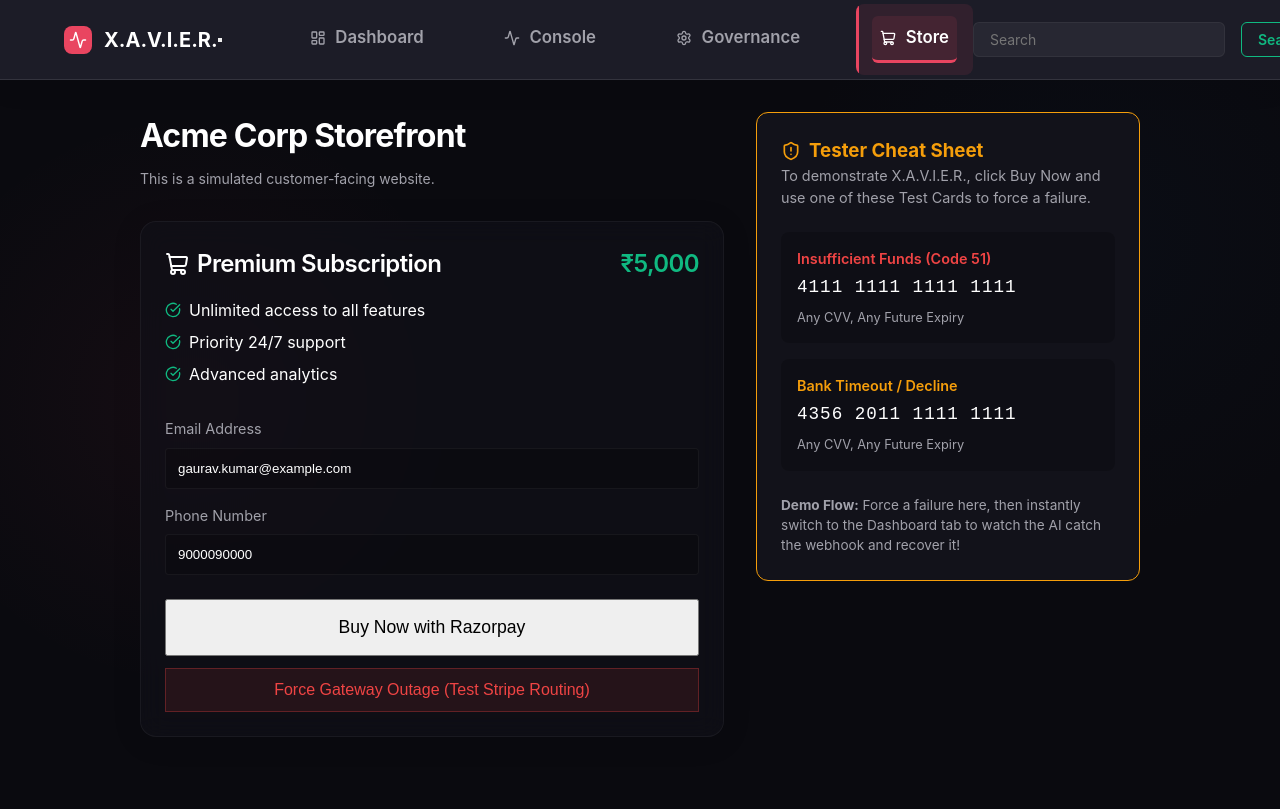
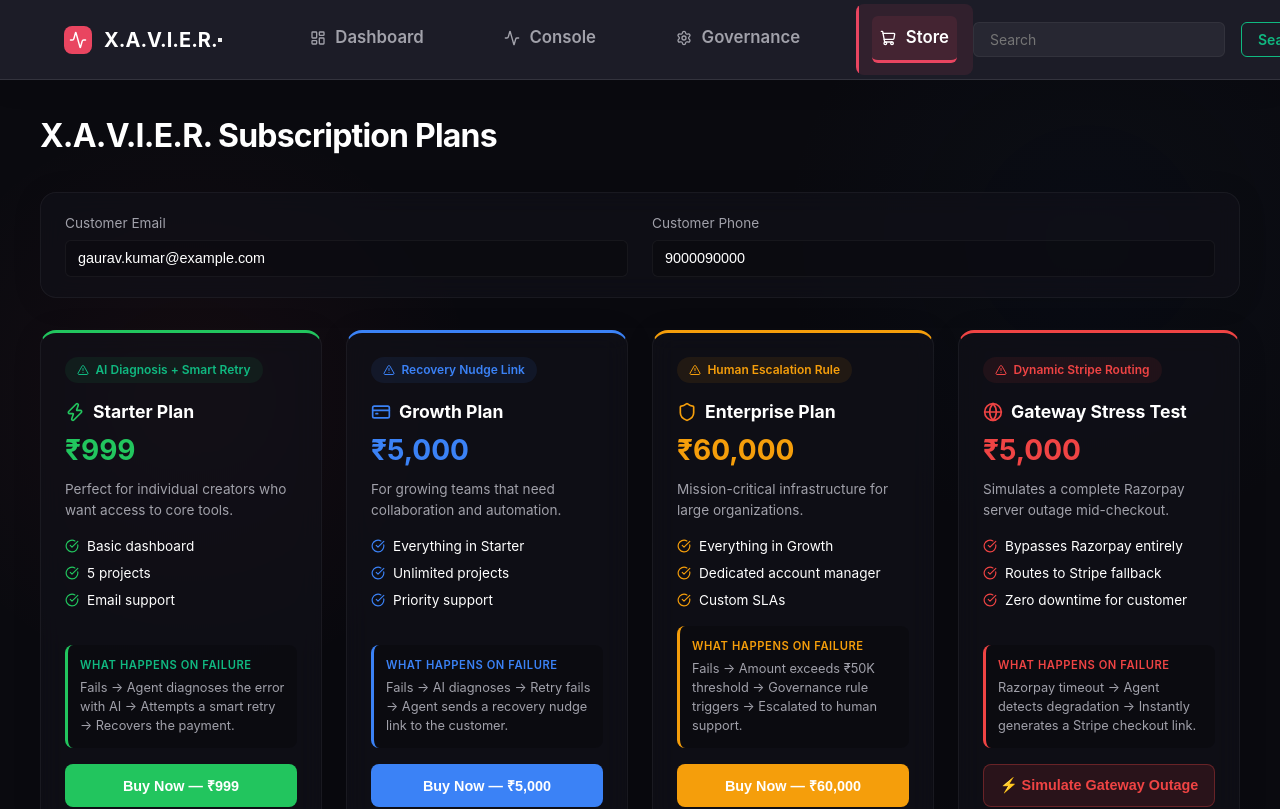
Before and after one commit to V1629/RevenueGuard, a React (Vite) app in the folder client/: page /store in a window 1280 px wide. Shown: the top 809 px of the page. Built offline with nearby package versions, Linux system fonts and the light colour scheme.

Commit message:
feat(store): build custom subscription tiers for demo and fix modal redirect bug

```diff
--- a/client/src/pages/StorePage.jsx
+++ b/client/src/pages/StorePage.jsx
@@ -1,82 +1,119 @@
 import { useState, useEffect } from 'react';
 import { useNavigate } from 'react-router-dom';
 import { motion } from 'framer-motion';
-import { ShoppingCart, CheckCircle, ShieldAlert, CreditCard } from 'lucide-react';
+import { ShoppingCart, CheckCircle, ShieldAlert, CreditCard, Zap, Shield, Globe, AlertTriangle } from 'lucide-react';
 import { toast } from '../components/Layout/NotificationToast';
+
+// ─── Product tiers, each demonstrates a different X.A.V.I.E.R. feature ───
+const PRODUCTS = [
+  {
+    id: 'starter',
+    name: 'Starter Plan',
+    price: 999,
+    color: '#22c55e',
+    icon: Zap,
+    tag: 'AI Diagnosis + Smart Retry',
+    tagColor: 'var(--success)',
+    description: 'Perfect for individual creators who want access to core tools.',
+    features: ['Basic dashboard', '5 projects', 'Email support'],
+    demoNote: 'Fails → Agent diagnoses the error with AI → Attempts a smart retry → Recovers the payment.',
+  },
+  {
+    id: 'growth',
+    name: 'Growth Plan',
+    price: 5000,
+    color: '#3b82f6',
+    icon: CreditCard,
+    tag: 'Recovery Nudge Link',
+    tagColor: 'var(--info)',
+    description: 'For growing teams that need collaboration and automation.',
+    features: ['Everything in Starter', 'Unlimited projects', 'Priority support'],
+    demoNote: 'Fails → AI diagnoses → Retry fails → Agent sends a recovery nudge link to the customer.',
+  },
+  {
+    id: 'enterprise',
+    name: 'Enterprise Plan',
+    price: 60000,
+    color: '#f59e0b',
+    icon: Shield,
+    tag: 'Human Escalation Rule',
+    tagColor: 'var(--warning)',
+    description: 'Mission-critical infrastructure for large organizations.',
+    features: ['Everything in Growth', 'Dedicated account manager', 'Custom SLAs'],
+    demoNote: 'Fails → Amount exceeds ₹50K threshold → Governance rule triggers → Escalated to human support.',
+  },
+  {
+    id: 'outage',
+    name: 'Gateway Stress Test',
+    price: 5000,
+    color: '#ef4444',
+    icon: Globe,
+    tag: 'Dynamic Stripe Routing',
+    tagColor: 'var(--danger)',
+    description: 'Simulates a complete Razorpay server outage mid-checkout.',
+    features: ['Bypasses Razorpay entirely', 'Routes to Stripe fallback', 'Zero downtime for customer'],
+    demoNote: 'Razorpay timeout → Agent detects degradation → Instantly generates a Stripe checkout link.',
+    isOutageTest: true,
+  },
+];
 
 export default function StorePage() {
   const navigate = useNavigate();
-  const [loading, setLoading] = useState(false);
+  const [loading, setLoading] = useState(null); // track which product is loading
   const [scriptLoaded, setScriptLoaded] = useState(false);
-
-  // New state for customer contact info
   const [customerEmail, setCustomerEmail] = useState('gaurav.kumar@example.com');
   const [customerPhone, setCustomerPhone] = useState('9000090000');
 
   useEffect(() => {
-    // Load Razorpay Checkout Script
     const script = document.createElement('script');
     script.src = 'https://checkout.razorpay.com/v1/checkout.js';
     script.onload = () => setScriptLoaded(true);
     document.body.appendChild(script);
-
-    return () => {
-      document.body.removeChild(script);
-    };
+    return () => { document.body.removeChild(script); };
   }, []);
 
-  const handleCheckout = async () => {
+  const handleCheckout = async (product) => {
+    if (product.isOutageTest) {
+      return handleSimulateOutage(product);
+    }
+
     if (!scriptLoaded) {
       toast('Razorpay SDK is still loading...', 'error');
       return;
     }
 
-    setLoading(true);
+    setLoading(product.id);
     try {
-      // 1. Create order on our backend
       const res = await fetch('http://localhost:3001/api/payment/create-order', {
         method: 'POST',
         headers: { 'Content-Type': 'application/json' },
-        body: JSON.stringify({ amount: 5000, currency: 'INR' })
+        body: JSON.stringify({ amount: product.price, currency: 'INR' })
       });
 
       const data = await res.json();
       if (!data.success) throw new Error("Failed to create order");
 
-      // 2. Open Razorpay Checkout
       const options = {
         key: data.keyId,
         amount: data.amount,
         currency: "INR",
-        name: "Acme Corp (Demo)",
-        description: "Premium Subscription",
-        image: "https://example.com/your_logo",
+        name: "X.A.V.I.E.R. (Demo)",
+        description: product.name,
         order_id: data.orderId,
         handler: function (response) {
-          // This only runs on SUCCESS
-          toast(`Payment Successful! Payment ID: ${response.razorpay_payment_id}`, 'success');
+          toast(`Payment Successful! ID: ${response.razorpay_payment_id}`, 'success');
         },
-        prefill: {
-          name: "Gaurav Kumar",
-          email: customerEmail,
-          contact: customerPhone
-        },
-        notes: {
-          address: "Razorpay Corporate Office"
-        },
-        theme: {
-          color: "#7289da" // Primary brand color
-        }
+        prefill: { name: "Gaurav Kumar", email: customerEmail, contact: customerPhone },
+        theme: { color: product.color }
       };
 
       const rzp = new window.Razorpay(options);
 
-      rzp.on('payment.failed', async function (response){
-        // This runs on FAILURE — send the failure directly to our backend
+      rzp.on('payment.failed', async function (response) {
         console.error("Payment Failed", response.error);
         toast(`Payment Failed: ${response.error.reason}. Agent triggered!`, 'error');
+        rzp.close();
 
-        // Report the failure directly to our backend (no webhook tunnel needed!)
         try {
           await fetch('http://localhost:3001/api/payment/report-failure', {
             method: 'POST',
@@ -86,21 +123,18 @@
               error_code: response.error.code || 'BAD_REQUEST_ERROR',
               error_reason: response.error.reason || 'payment_failed',
               error_description: response.error.description || 'Payment processing failed',
-              amount: data.amount, // amount in paise from the order
+              amount: data.amount,
               method: response.error.metadata?.method || 'card',
               bank: response.error.metadata?.bank || 'Unknown',
               email: customerEmail,
               phone: customerPhone
             })
           });
-          console.log("Failure reported to backend — agent triggered!");
-
-          // Instantly redirect to the Agent Console so they can watch it happen live!
-          navigate('/agent');
-
         } catch (err) {
           console.error("Failed to report to backend:", err);
         }
+
+        setTimeout(() => { window.location.href = '/agent'; }, 600);
       });
 
       rzp.open();
@@ -108,12 +142,12 @@
       console.error(e);
       toast('Could not initiate checkout. Is the backend running?', 'error');
     } finally {
-      setLoading(false);
+      setLoading(null);
     }
   };
 
-  const handleSimulateOutage = async () => {
-    setLoading(true);
+  const handleSimulateOutage = async (product) => {
+    setLoading(product.id);
     toast('Simulating a Razorpay server outage...', 'warning');
 
     try {
@@ -125,7 +159,7 @@
           error_code: 'gateway_timeout',
           error_reason: 'ACQUIRER_TIMEOUT',
           error_description: 'The payment request timed out between the gateway and the acquiring bank servers.',
-          amount: 500000,
+          amount: product.price * 100,
           method: 'card',
           bank: 'HDFC',
           email: customerEmail,
@@ -134,125 +168,143 @@
       });
 
       const data = await response.json();
-      console.log("Outage simulated — agent triggered!", data);
 
       if (data.fallbackUrl) {
         window.location.href = data.fallbackUrl;
       } else {
-         toast('Agent did not return a Stripe fallback link (check backend logs)', 'error');
-         setLoading(false);
+        toast('Agent triggered! Check the Agent Console.', 'info');
+        setTimeout(() => { window.location.href = '/agent'; }, 600);
       }
     } catch (err) {
       console.error("Failed to report outage:", err);
       toast('Failed to reach backend API', 'error');
-      setLoading(false);
+    } finally {
+      setLoading(null);
     }
   };
 
   return (
-    <div style={{ maxWidth: '1000px', margin: '0 auto', display: 'flex', gap: '2rem', flexWrap: 'wrap' }}>
+    <div style={{ maxWidth: '1200px', margin: '0 auto' }}>
 
-      <div style={{ flex: '1 1 500px', display: 'flex', flexDirection: 'column', gap: '2rem' }}>
-        <div>
-          <h1>Acme Corp Storefront</h1>
-          <p className="subtitle">This is a simulated customer-facing website.</p>
+      <div style={{ marginBottom: '2rem' }}>
+        <h1>X.A.V.I.E.R. Subscription Plans</h1>
       </div>
 
-        <motion.div
-          className="glass-card"
-          initial={{ opacity: 0, y: 20 }}
-          animate={{ opacity: 1, y: 0 }}
-        >
-          <div style={{ display: 'flex', justifyContent: 'space-between', alignItems: 'center', marginBottom: '1rem' }}>
-            <h2 style={{ display: 'flex', alignItems: 'center', gap: '0.5rem' }}>
-              <ShoppingCart size={24} /> Premium Subscription
-            </h2>
-            <h2 style={{ color: 'var(--success)' }}>₹5,000</h2>
+      {/* Customer Info */}
+      <div className="glass-card" style={{ marginBottom: '2rem', padding: '1.25rem 1.5rem' }}>
+        <div style={{ display: 'flex', gap: '1.5rem', alignItems: 'flex-end', flexWrap: 'wrap' }}>
+          <div style={{ flex: 1, minWidth: '200px' }}>
+            <label style={{ display: 'block', marginBottom: '0.4rem', fontSize: '0.85rem', color: 'var(--text-secondary)' }}>Customer Email</label>
+            <input type="email" value={customerEmail} onChange={(e) => setCustomerEmail(e.target.value)}
+              style={{ width: '100%', padding: '0.6rem 0.75rem', background: 'rgba(0,0,0,0.2)', border: '1px solid var(--border-glass)', borderRadius: '6px', color: '#fff', fontSize: '0.9rem' }} />
           </div>
-
-          <ul style={{ listStyle: 'none', padding: 0, display: 'flex', flexDirection: 'column', gap: '0.5rem', marginBottom: '2rem' }}>
-            <li style={{ display: 'flex', alignItems: 'center', gap: '0.5rem' }}><CheckCircle size={16} color="var(--success)" /> Unlimited access to all features</li>
-            <li style={{ display: 'flex', alignItems: 'center', gap: '0.5rem' }}><CheckCircle size={16} color="var(--success)" /> Priority 24/7 support</li>
-            <li style={{ display: 'flex', alignItems: 'center', gap: '0.5rem' }}><CheckCircle size={16} color="var(--success)" /> Advanced analytics</li>
-          </ul>
-
-          <div style={{ marginBottom: '1.5rem', display: 'flex', flexDirection: 'column', gap: '1rem' }}>
-            <div>
-              <label style={{ display: 'block', marginBottom: '0.5rem', fontSize: '0.9rem', color: 'var(--text-secondary)' }}>Email Address</label>
-              <input
-                type="email"
-                value={customerEmail}
-                onChange={(e) => setCustomerEmail(e.target.value)}
-                style={{ width: '100%', padding: '0.75rem', background: 'rgba(0,0,0,0.2)', border: '1px solid var(--border-glass)', borderRadius: '4px', color: '#fff' }}
-              />
+          <div style={{ flex: 1, minWidth: '200px' }}>
+            <label style={{ display: 'block', marginBottom: '0.4rem', fontSize: '0.85rem', color: 'var(--text-secondary)' }}>Customer Phone</label>
+            <input type="tel" value={customerPhone} onChange={(e) => setCustomerPhone(e.target.value)}
+              style={{ width: '100%', padding: '0.6rem 0.75rem', background: 'rgba(0,0,0,0.2)', border: '1px solid var(--border-glass)', borderRadius: '6px', color: '#fff', fontSize: '0.9rem' }} />
           </div>
-            <div>
-              <label style={{ display: 'block', marginBottom: '0.5rem', fontSize: '0.9rem', color: 'var(--text-secondary)' }}>Phone Number</label>
-              <input
-                type="tel"
-                value={customerPhone}
-                onChange={(e) => setCustomerPhone(e.target.value)}
-                style={{ width: '100%', padding: '0.75rem', background: 'rgba(0,0,0,0.2)', border: '1px solid var(--border-glass)', borderRadius: '4px', color: '#fff' }}
-              />
         </div>
       </div>
 
-          <div style={{ display: 'flex', flexDirection: 'column', gap: '0.75rem' }}>
-            <button
-              className="button-primary"
-              style={{ width: '100%', padding: '1rem', fontSize: '1.1rem' }}
-              onClick={handleCheckout}
-              disabled={loading}
+      {/* Product Grid */}
+      <div style={{ display: 'grid', gridTemplateColumns: 'repeat(auto-fill, minmax(260px, 1fr))', gap: '1.5rem', marginBottom: '2rem' }}>
+        {PRODUCTS.map((product, i) => {
+          const Icon = product.icon;
+          const isLoading = loading === product.id;
+
+          return (
+            <motion.div
+              key={product.id}
+              className="glass-card"
+              style={{ display: 'flex', flexDirection: 'column', borderTop: `3px solid ${product.color}`, padding: '1.5rem' }}
+              initial={{ opacity: 0, y: 20 }}
+              animate={{ opacity: 1, y: 0 }}
+              transition={{ delay: i * 0.1 }}
             >
-              {loading ? 'Processing...' : 'Buy Now with Razorpay'}
-            </button>
-            <button
-              className="button-secondary"
-              style={{ width: '100%', padding: '0.75rem', fontSize: '1rem', background: 'rgba(239, 68, 68, 0.1)', color: 'var(--danger)', border: '1px solid rgba(239, 68, 68, 0.3)' }}
-              onClick={handleSimulateOutage}
-              disabled={loading}
-            >
-              Force Gateway Outage (Test Stripe Routing)
-            </button>
-          </div>
-        </motion.div>
+              {/* Tag */}
+              <div style={{ display: 'inline-flex', alignItems: 'center', gap: '0.4rem', padding: '0.25rem 0.75rem', borderRadius: '100px',
+                background: `${product.color}15`, color: product.tagColor, fontSize: '0.75rem', fontWeight: 600, marginBottom: '1rem', width: 'fit-content' }}>
+                <AlertTriangle size={12} />
+                {product.tag}
               </div>
 
-      <div style={{ flex: '1 1 300px' }}>
+              {/* Header */}
+              <div style={{ display: 'flex', alignItems: 'center', gap: '0.5rem', marginBottom: '0.25rem' }}>
+                <Icon size={20} color={product.color} />
+                <h3 style={{ margin: 0, fontSize: '1.1rem' }}>{product.name}</h3>
+              </div>
+              <div style={{ fontSize: '1.75rem', fontWeight: 700, color: product.color, marginBottom: '0.5rem' }}>
+                ₹{product.price.toLocaleString('en-IN')}
+              </div>
+              <p style={{ fontSize: '0.85rem', color: 'var(--text-secondary)', marginBottom: '1rem', lineHeight: 1.5 }}>{product.description}</p>
+
+              {/* Features */}
+              <ul style={{ listStyle: 'none', padding: 0, margin: '0 0 1rem 0', display: 'flex', flexDirection: 'column', gap: '0.4rem', flex: 1 }}>
+                {product.features.map(f => (
+                  <li key={f} style={{ display: 'flex', alignItems: 'center', gap: '0.5rem', fontSize: '0.85rem' }}>
+                    <CheckCircle size={14} color={product.color} /> {f}
+                  </li>
+                ))}
+              </ul>
+
+              {/* Demo Note */}
+              <div style={{ padding: '0.75rem', background: 'rgba(0,0,0,0.2)', borderRadius: '8px', borderLeft: `3px solid ${product.color}`, marginBottom: '1rem' }}>
+                <div style={{ fontSize: '0.7rem', fontWeight: 600, color: product.tagColor, marginBottom: '0.25rem', textTransform: 'uppercase', letterSpacing: '0.05em' }}>What happens on failure</div>
+                <div style={{ fontSize: '0.8rem', color: 'var(--text-secondary)', lineHeight: 1.5 }}>{product.demoNote}</div>
+              </div>
+
+              {/* Buy Button */}
+              <button
+                onClick={() => handleCheckout(product)}
+                disabled={isLoading || loading !== null}
+                style={{
+                  width: '100%', padding: '0.75rem', border: 'none', borderRadius: '8px', cursor: 'pointer',
+                  background: product.isOutageTest ? `${product.color}20` : product.color,
+                  color: product.isOutageTest ? product.color : '#fff',
+                  border: product.isOutageTest ? `1px solid ${product.color}50` : 'none',
+                  fontWeight: 600, fontSize: '0.9rem', transition: 'opacity 0.2s',
+                  opacity: (loading !== null && !isLoading) ? 0.5 : 1,
+                }}
+              >
+                {isLoading ? 'Processing...' : product.isOutageTest ? '⚡ Simulate Gateway Outage' : `Buy Now — ₹${product.price.toLocaleString('en-IN')}`}
+              </button>
+            </motion.div>
+          );
+        })}
+      </div>
+
+      {/* Cheat Sheet */}
       <motion.div
-          className="glass-panel"
-          style={{ border: '1px solid var(--warning)', padding: '1.5rem', position: 'sticky', top: '100px' }}
-          initial={{ opacity: 0, x: 20 }}
-          animate={{ opacity: 1, x: 0 }}
-          transition={{ delay: 0.2 }}
+        className="glass-card"
+        style={{ border: '1px solid var(--warning)', padding: '1.5rem' }}
+        initial={{ opacity: 0, y: 20 }}
+        animate={{ opacity: 1, y: 0 }}
+        transition={{ delay: 0.5 }}
       >
         <h3 style={{ display: 'flex', alignItems: 'center', gap: '0.5rem', color: 'var(--warning)', marginTop: 0 }}>
           <ShieldAlert size={20} /> Tester Cheat Sheet
         </h3>
-          <p style={{ fontSize: '0.9rem', color: 'var(--text-secondary)' }}>
-            To demonstrate X.A.V.I.E.R., click Buy Now and use one of these Test Cards to force a failure.
+        <p style={{ fontSize: '0.9rem', color: 'var(--text-secondary)', marginBottom: '1rem' }}>
+          Click any plan above and use these Razorpay test cards to force a payment failure. The AI agent will kick in automatically.
         </p>
 
-          <div style={{ marginTop: '1.5rem', display: 'flex', flexDirection: 'column', gap: '1rem' }}>
-            <div style={{ background: 'rgba(0,0,0,0.2)', padding: '1rem', borderRadius: '8px' }}>
-              <div style={{ fontWeight: 600, fontSize: '0.9rem', color: 'var(--danger)', marginBottom: '0.25rem' }}>Insufficient Funds (Code 51)</div>
-              <code style={{ fontSize: '1.1rem', color: '#fff', letterSpacing: '1px' }}>4111 1111 1111 1111</code>
-              <div style={{ fontSize: '0.8rem', color: 'var(--text-secondary)', marginTop: '0.5rem' }}>Any CVV, Any Future Expiry</div>
+        <div style={{ display: 'flex', gap: '1rem', flexWrap: 'wrap' }}>
+          <div style={{ flex: 1, minWidth: '200px', background: 'rgba(0,0,0,0.2)', padding: '1rem', borderRadius: '8px' }}>
+            <div style={{ fontWeight: 600, fontSize: '0.85rem', color: 'var(--danger)', marginBottom: '0.25rem' }}>Insufficient Funds</div>
+            <code style={{ fontSize: '1rem', color: '#fff', letterSpacing: '1px' }}>4111 1111 1111 1111</code>
+            <div style={{ fontSize: '0.75rem', color: 'var(--text-secondary)', marginTop: '0.5rem' }}>Any CVV · Any Future Expiry</div>
           </div>
-
-            <div style={{ background: 'rgba(0,0,0,0.2)', padding: '1rem', borderRadius: '8px' }}>
-              <div style={{ fontWeight: 600, fontSize: '0.9rem', color: 'var(--warning)', marginBottom: '0.25rem' }}>Bank Timeout / Decline</div>
-              <code style={{ fontSize: '1.1rem', color: '#fff', letterSpacing: '1px' }}>4356 2011 1111 1111</code>
-              <div style={{ fontSize: '0.8rem', color: 'var(--text-secondary)', marginTop: '0.5rem' }}>Any CVV, Any Future Expiry</div>
+          <div style={{ flex: 1, minWidth: '200px', background: 'rgba(0,0,0,0.2)', padding: '1rem', borderRadius: '8px' }}>
+            <div style={{ fontWeight: 600, fontSize: '0.85rem', color: 'var(--warning)', marginBottom: '0.25rem' }}>Bank Timeout / Decline</div>
+            <code style={{ fontSize: '1rem', color: '#fff', letterSpacing: '1px' }}>4356 2011 1111 1111</code>
+            <div style={{ fontSize: '0.75rem', color: 'var(--text-secondary)', marginTop: '0.5rem' }}>Any CVV · Any Future Expiry</div>
           </div>
         </div>
 
-          <div style={{ marginTop: '1.5rem', fontSize: '0.85rem', color: 'var(--text-secondary)' }}>
-            <strong>Demo Flow:</strong> Force a failure here, then instantly switch to the Dashboard tab to watch the AI catch the webhook and recover it!
+        <div style={{ marginTop: '1rem', fontSize: '0.85rem', color: 'var(--text-secondary)' }}>
+          <strong>Demo Flow:</strong> Pick a plan → Fail the payment → You'll be auto-redirected to the Agent Console to watch X.A.V.I.E.R. diagnose and recover in real-time.
         </div>
       </motion.div>
     </div>
-
-    </div>
   );
 }
```
Lines whose indentation alone changed are shown as unchanged.
